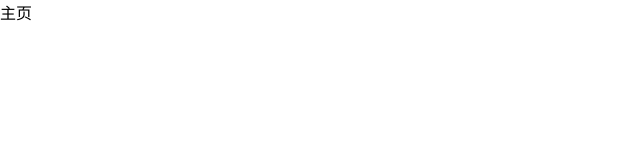
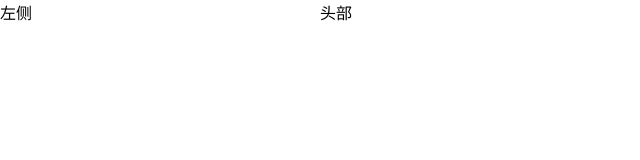
Before and after one commit to chs0320/88heimatoutiao111, a Vue app: page /#/home in a window 1280 px wide. Shown: the top 160 px of the page, without its empty margins (0-640 px from the left). Built offline with nearby package versions, Linux system fonts and the light colour scheme.

Commit message:
黑马头条PC-主页模块-页面布局简单完成

```diff
--- a/src/main.js
+++ b/src/main.js
@@ -7,7 +7,7 @@ import './styles/index.less'
 import axios from 'axios'
 axios.defaults.baseURL = 'http://ttapi.research.itcast.cn/mp/v1_0'
 Vue.prototype.$axios = axios // 将axios共享给所有的实例使用    prototype原型属性     vue所有的属性都带$
-Vue.use(ElementUI)
+Vue.use(ElementUI) // 注册所有的组件，就用vue.use
 Vue.config.productionTip = false
 
 new Vue({
--- a/src/views/home/Home.vue
+++ b/src/views/home/Home.vue
@@ -1,7 +1,19 @@
 <template>
-  <div>
-    主页
-  </div>
+        <!-- 布局 -->
+  <el-container>
+        <!-- 左右布局 -->
+    <el-aside>左侧</el-aside>
+        <!-- 右边大容器 -->
+   <el-container>
+        <!-- 上边 -->
+     <el-header>头部</el-header>
+        <!-- 底下 -->
+      <el-main>
+        <!-- 二级路由容器 -->
+        <router-view></router-view>
+      </el-main>
+   </el-container>
+  </el-container>
 </template>
 
 <script>
```
